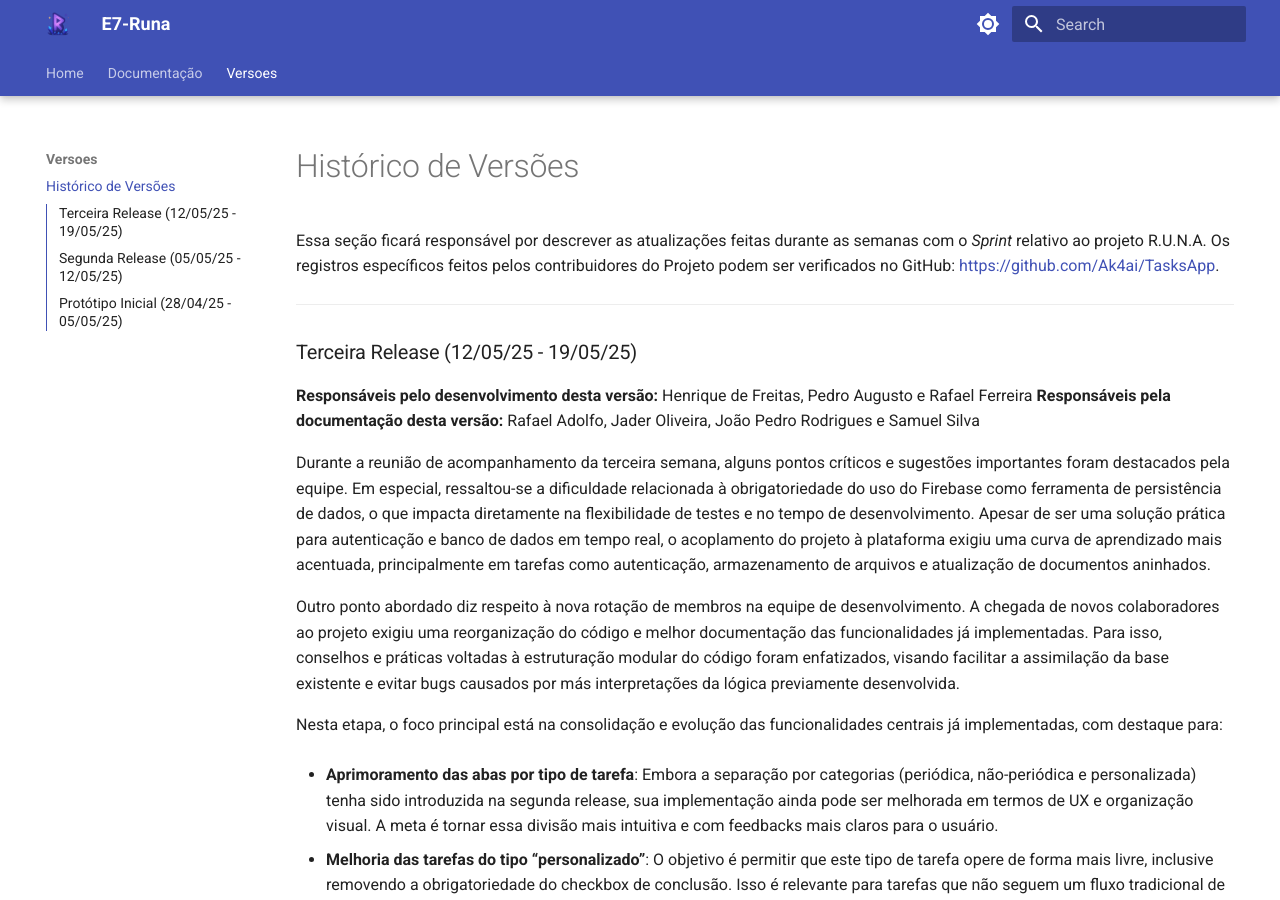
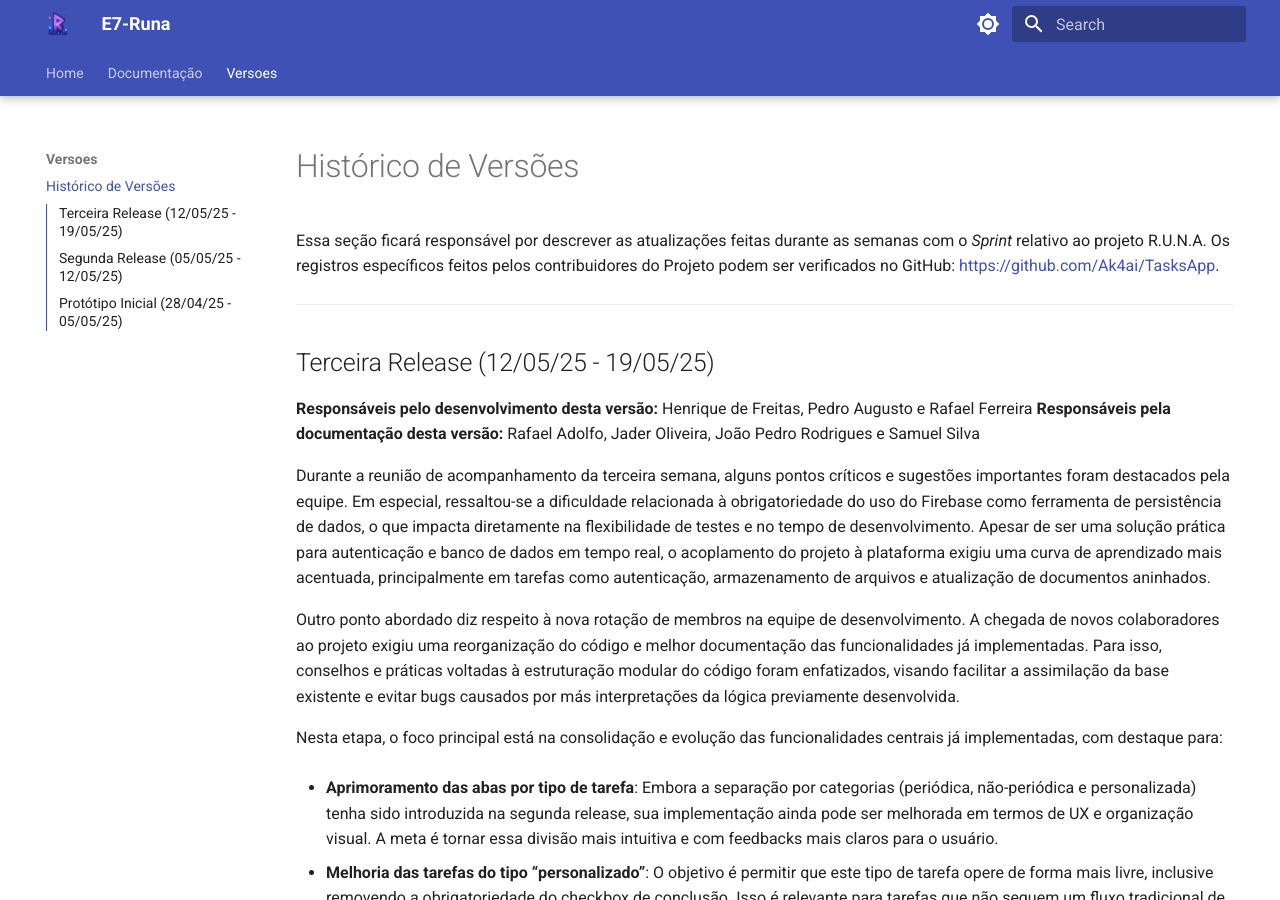
Before and after one commit to Radsfer/DocsE7Runa, an MkDocs documentation site: the page built from docs/versoes/versoes.md, in a window 1280 px wide and 900 px high. Built offline with MkDocs 1.6.1 and Material for MkDocs 9.7.7, drawn with Linux system fonts in a browser that asks for light colours.

Commit message:
remoção da versão sobre e adição da parte de histórico de versão

```diff
--- a/docs/versoes/versoes.md
+++ b/docs/versoes/versoes.md
@@ -4,7 +4,7 @@ Essa seção ficará responsável por descrever as atualizações feitas durante
 
 ---
 
-### Terceira Release (12/05/25 - 19/05/25)
+## Terceira Release (12/05/25 - 19/05/25)
 
 **Responsáveis pelo desenvolvimento desta versão:** Henrique de Freitas, Pedro Augusto e Rafael Ferreira
 **Responsáveis pela documentação desta versão:**  Rafael Adolfo, Jader Oliveira, João Pedro Rodrigues e Samuel Silva
@@ -27,7 +27,7 @@ Nesta etapa, o foco principal está na consolidação e evolução das funcional
 
 ---
 
-### Segunda Release (05/05/25 - 12/05/25)
+## Segunda Release (05/05/25 - 12/05/25)
 
 **Responsáveis pelo desenvolvimento desta versão:** Henrique de Freitas, Jader Oliveira, João Pedro Rodrigues e Samuel Silva
 **Responsáveis pela documentação desta versão:** Pedro Augusto, Rafael Adolfo e Rafael Ferreira
@@ -54,7 +54,7 @@ Então, ao fim do período de desenvolvimento, tinha-se implementado dentro do p
 
 ---
 
-### Protótipo Inicial (28/04/25 - 05/05/25)
+## Protótipo Inicial (28/04/25 - 05/05/25)
 
 
 O protótipo inicial foi concebido com o objetivo de demonstrar a estruturação básica necessária para a criação, organização e gerenciamento de tarefas personalizadas por parte do usuário. Esta etapa visa apresentar ao orientador e demais avaliadores a proposta inicial da interface gráfica, bem como validar a separação modular dos arquivos responsáveis pelas funcionalidades do sistema.
```
